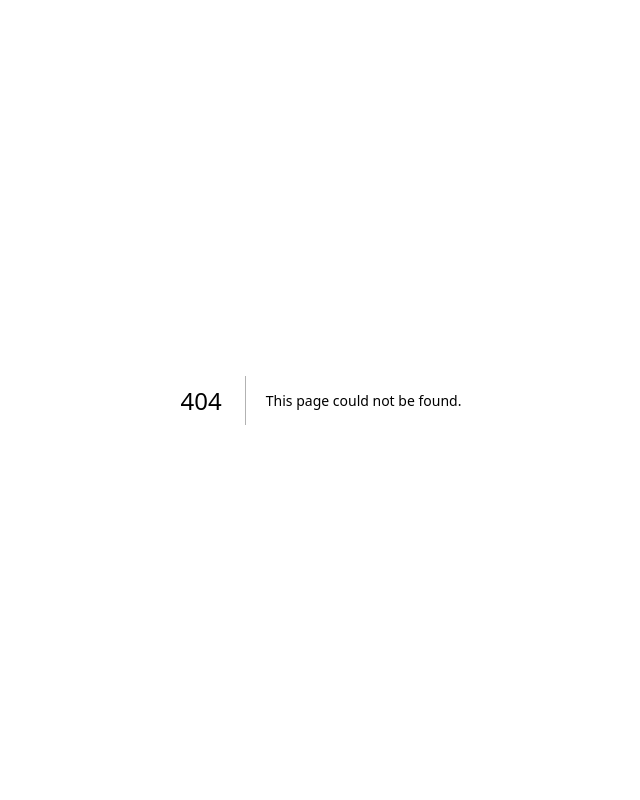
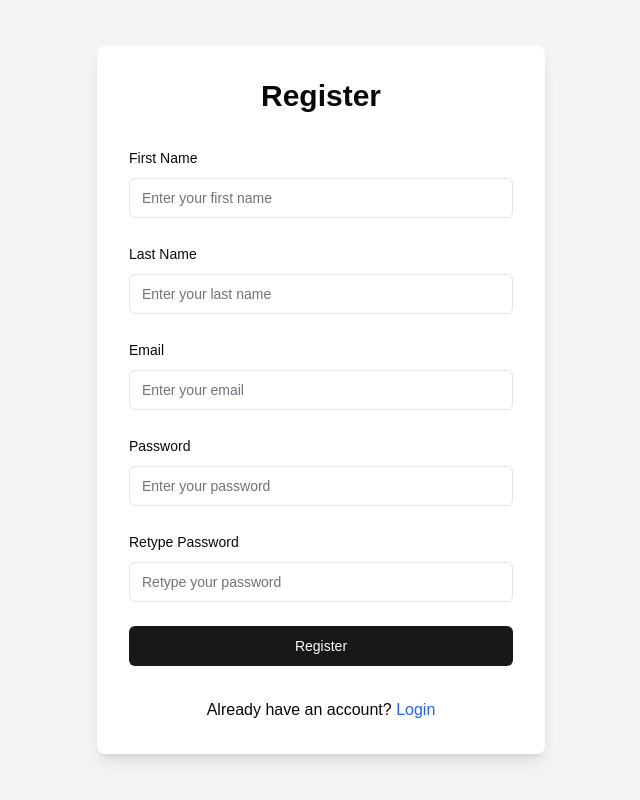
Before and after one commit to Akalanka-1996/frontend-assignment, a Next.js app: page /register in a window 1280 px wide. Before the commit this address had no page. Shown: the whole page, without its empty margins (319-959 px from the left). Built offline with nearby package versions, Linux system fonts and the light colour scheme.

Commit message:
login and signup pages

```diff
--- a/package.json
+++ b/package.json
@@ -9,6 +9,8 @@
     "lint": "next lint"
   },
   "dependencies": {
+    "@hookform/resolvers": "^3.9.0",
+    "@radix-ui/react-label": "^2.1.0",
     "@radix-ui/react-slot": "^1.1.0",
     "class-variance-authority": "^0.7.0",
     "clsx": "^2.1.1",
@@ -16,8 +18,10 @@
     "next": "14.2.15",
     "react": "^18",
     "react-dom": "^18",
+    "react-hook-form": "^7.53.0",
     "tailwind-merge": "^2.5.3",
-    "tailwindcss-animate": "^1.0.7"
+    "tailwindcss-animate": "^1.0.7",
+    "zod": "^3.23.8"
   },
   "devDependencies": {
     "@types/node": "^20",
--- /dev/null
+++ b/src/app/(auth)/login/LoginForm.tsx
@@ -0,0 +1,31 @@
+import { Button } from "@/components/ui/button";
+import { Input } from "@/components/ui/input";
+import { Label } from "@/components/ui/label";
+
+export default function LoginForm() {
+  return (
+    <form className="space-y-6">
+      <div className="space-y-2">
+        <Label htmlFor="email">Email</Label>
+        <Input
+          id="email"
+          type="email"
+          placeholder="Enter your email"
+          required
+        />
+      </div>
+      <div className="space-y-2">
+        <Label htmlFor="password">Password</Label>
+        <Input
+          id="password"
+          type="password"
+          placeholder="Enter your password"
+          required
+        />
+      </div>
+      <Button type="submit" className="w-full">
+        Login
+      </Button>
+    </form>
+  );
+}
--- /dev/null
+++ b/src/app/(auth)/login/page.tsx
@@ -0,0 +1,19 @@
+import Link from "next/link";
+import LoginForm from "./LoginForm";
+
+export default function LoginPage() {
+  return (
+    <div className="min-h-screen flex items-center justify-center bg-gray-100">
+      <div className="max-w-md w-full space-y-8 p-8 bg-white shadow-lg rounded-lg">
+        <h1 className="text-3xl font-bold text-center">Login</h1>
+        <LoginForm />
+        <p className="text-center mt-4">
+          Don&apos;t have an account?{" "}
+          <Link href="/register" className="text-blue-600 hover:underline">
+            Create new account
+          </Link>
+        </p>
+      </div>
+    </div>
+  );
+}
--- /dev/null
+++ b/src/app/(auth)/register/RegisterForm.tsx
@@ -0,0 +1,58 @@
+import { Button } from "@/components/ui/button";
+import { Input } from "@/components/ui/input";
+import { Label } from "@/components/ui/label";
+
+export default function RegisterForm() {
+  return (
+    <form className="space-y-6">
+      <div className="space-y-2">
+        <Label htmlFor="firstName">First Name</Label>
+        <Input
+          id="firstName"
+          type="text"
+          placeholder="Enter your first name"
+          required
+        />
+      </div>
+      <div className="space-y-2">
+        <Label htmlFor="lastName">Last Name</Label>
+        <Input
+          id="lastName"
+          type="text"
+          placeholder="Enter your last name"
+          required
+        />
+      </div>
+      <div className="space-y-2">
+        <Label htmlFor="email">Email</Label>
+        <Input
+          id="email"
+          type="email"
+          placeholder="Enter your email"
+          required
+        />
+      </div>
+      <div className="space-y-2">
+        <Label htmlFor="password">Password</Label>
+        <Input
+          id="password"
+          type="password"
+          placeholder="Enter your password"
+          required
+        />
+      </div>
+      <div className="space-y-2">
+        <Label htmlFor="retypePassword">Retype Password</Label>
+        <Input
+          id="retypePassword"
+          type="password"
+          placeholder="Retype your password"
+          required
+        />
+      </div>
+      <Button type="submit" className="w-full">
+        Register
+      </Button>
+    </form>
+  );
+}
--- /dev/null
+++ b/src/app/(auth)/register/page.tsx
@@ -0,0 +1,19 @@
+import Link from "next/link";
+import RegisterForm from "./RegisterForm";
+
+export default function RegisterPage() {
+  return (
+    <div className="min-h-screen flex items-center justify-center bg-gray-100">
+      <div className="max-w-md w-full space-y-8 p-8 bg-white shadow-lg rounded-lg">
+        <h1 className="text-3xl font-bold text-center">Register</h1>
+        <RegisterForm />
+        <p className="text-center mt-4">
+          Already have an account?{" "}
+          <Link href="/login" className="text-blue-600 hover:underline">
+            Login
+          </Link>
+        </p>
+      </div>
+    </div>
+  );
+}
--- /dev/null
+++ b/src/components/ui/form.tsx
@@ -0,0 +1,178 @@
+"use client"
+
+import * as React from "react"
+import * as LabelPrimitive from "@radix-ui/react-label"
+import { Slot } from "@radix-ui/react-slot"
+import {
+  Controller,
+  ControllerProps,
+  FieldPath,
+  FieldValues,
+  FormProvider,
+  useFormContext,
+} from "react-hook-form"
+
+import { cn } from "@/lib/utils"
+import { Label } from "@/components/ui/label"
+
+const Form = FormProvider
+
+type FormFieldContextValue<
+  TFieldValues extends FieldValues = FieldValues,
+  TName extends FieldPath<TFieldValues> = FieldPath<TFieldValues>
+> = {
+  name: TName
+}
+
+const FormFieldContext = React.createContext<FormFieldContextValue>(
+  {} as FormFieldContextValue
+)
+
+const FormField = <
+  TFieldValues extends FieldValues = FieldValues,
+  TName extends FieldPath<TFieldValues> = FieldPath<TFieldValues>
+>({
+  ...props
+}: ControllerProps<TFieldValues, TName>) => {
+  return (
+    <FormFieldContext.Provider value={{ name: props.name }}>
+      <Controller {...props} />
+    </FormFieldContext.Provider>
+  )
+}
+
+const useFormField = () => {
+  const fieldContext = React.useContext(FormFieldContext)
+  const itemContext = React.useContext(FormItemContext)
+  const { getFieldState, formState } = useFormContext()
+
+  const fieldState = getFieldState(fieldContext.name, formState)
+
+  if (!fieldContext) {
+    throw new Error("useFormField should be used within <FormField>")
+  }
+
+  const { id } = itemContext
+
+  return {
+    id,
+    name: fieldContext.name,
+    formItemId: `${id}-form-item`,
+    formDescriptionId: `${id}-form-item-description`,
+    formMessageId: `${id}-form-item-message`,
+    ...fieldState,
+  }
+}
+
+type FormItemContextValue = {
+  id: string
+}
+
+const FormItemContext = React.createContext<FormItemContextValue>(
+  {} as FormItemContextValue
+)
+
+const FormItem = React.forwardRef<
+  HTMLDivElement,
+  React.HTMLAttributes<HTMLDivElement>
+>(({ className, ...props }, ref) => {
+  const id = React.useId()
+
+  return (
+    <FormItemContext.Provider value={{ id }}>
+      <div ref={ref} className={cn("space-y-2", className)} {...props} />
+    </FormItemContext.Provider>
+  )
+})
+FormItem.displayName = "FormItem"
+
+const FormLabel = React.forwardRef<
+  React.ElementRef<typeof LabelPrimitive.Root>,
+  React.ComponentPropsWithoutRef<typeof LabelPrimitive.Root>
+>(({ className, ...props }, ref) => {
+  const { error, formItemId } = useFormField()
+
+  return (
+    <Label
+      ref={ref}
+      className={cn(error && "text-destructive", className)}
+      htmlFor={formItemId}
+      {...props}
+    />
+  )
+})
+FormLabel.displayName = "FormLabel"
+
+const FormControl = React.forwardRef<
+  React.ElementRef<typeof Slot>,
+  React.ComponentPropsWithoutRef<typeof Slot>
+>(({ ...props }, ref) => {
+  const { error, formItemId, formDescriptionId, formMessageId } = useFormField()
+
+  return (
+    <Slot
+      ref={ref}
+      id={formItemId}
+      aria-describedby={
+        !error
+          ? `${formDescriptionId}`
+          : `${formDescriptionId} ${formMessageId}`
+      }
+      aria-invalid={!!error}
+      {...props}
+    />
+  )
+})
+FormControl.displayName = "FormControl"
+
+const FormDescription = React.forwardRef<
+  HTMLParagraphElement,
+  React.HTMLAttributes<HTMLParagraphElement>
+>(({ className, ...props }, ref) => {
+  const { formDescriptionId } = useFormField()
+
+  return (
+    <p
+      ref={ref}
+      id={formDescriptionId}
+      className={cn("text-sm text-muted-foreground", className)}
+      {...props}
+    />
+  )
+})
+FormDescription.displayName = "FormDescription"
+
+const FormMessage = React.forwardRef<
+  HTMLParagraphElement,
+  React.HTMLAttributes<HTMLParagraphElement>
+>(({ className, children, ...props }, ref) => {
+  const { error, formMessageId } = useFormField()
+  const body = error ? String(error?.message) : children
+
+  if (!body) {
+    return null
+  }
+
+  return (
+    <p
+      ref={ref}
+      id={formMessageId}
+      className={cn("text-sm font-medium text-destructive", className)}
+      {...props}
+    >
+      {body}
+    </p>
+  )
+})
+FormMessage.displayName = "FormMessage"
+
+export {
+  useFormField,
+  Form,
+  FormItem,
+  FormLabel,
+  FormControl,
+  FormDescription,
+  FormMessage,
+  FormField,
+}
--- /dev/null
+++ b/src/components/ui/label.tsx
@@ -0,0 +1,26 @@
+"use client"
+
+import * as React from "react"
+import * as LabelPrimitive from "@radix-ui/react-label"
+import { cva, type VariantProps } from "class-variance-authority"
+
+import { cn } from "@/lib/utils"
+
+const labelVariants = cva(
+  "text-sm font-medium leading-none peer-disabled:cursor-not-allowed peer-disabled:opacity-70"
+)
+
+const Label = React.forwardRef<
+  React.ElementRef<typeof LabelPrimitive.Root>,
+  React.ComponentPropsWithoutRef<typeof LabelPrimitive.Root> &
+    VariantProps<typeof labelVariants>
+>(({ className, ...props }, ref) => (
+  <LabelPrimitive.Root
+    ref={ref}
+    className={cn(labelVariants(), className)}
+    {...props}
+  />
+))
+Label.displayName = LabelPrimitive.Root.displayName
+
+export { Label }
```
Also changed, not shown: src/app/dashboard/page.tsx (added), 1 other file (tests, documents, lock files or other folders).
